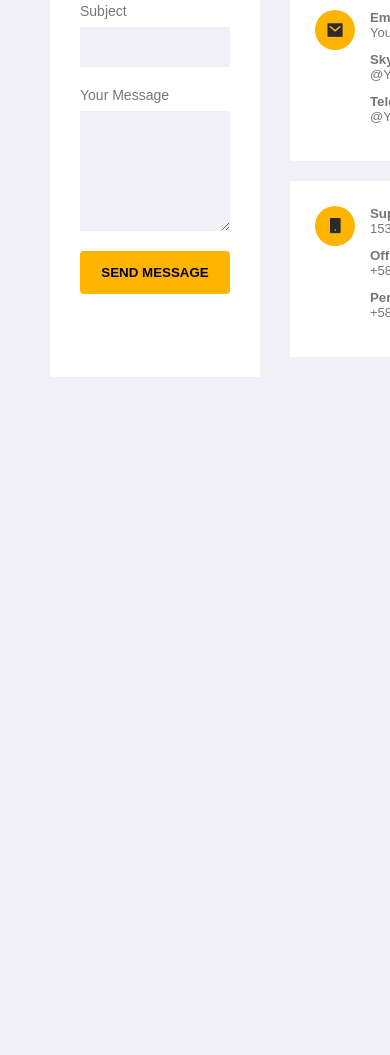
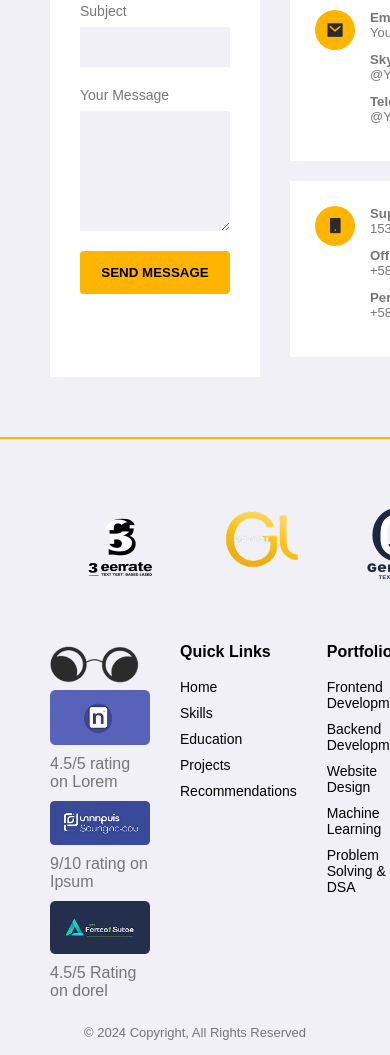
Before and after one commit to ShrishtiSingh11/JTG-Developer-Portfolio, a plain HTML site: page index.html in a window 390 px wide. Shown: the part 3384-4439 px from the top of the page. Before the commit the page ends 3821 px from the top, so only its background shows below. Drawn offline with Linux system fonts and the light colour scheme.

Commit message:
next step- make portfolio responsive for tablets and mobile

```diff
--- a/index.html
+++ b/index.html
@@ -358,10 +358,69 @@ Lorem ipsum dolor sit amet, consectetur adipiscing elit. Et, volutpat feugiat pl
             </div>
         </div>
     </div>
-
-
     </section>
 
+    <footer class="footer">
+
+    <div class="partner-logos">
+        <img src="assets/Frame (7).png" alt="Partner 1">
+        <img src="assets/Frame (4).png" alt="Partner 2">
+        <img src="assets/Frame (5).png" alt="Partner 3">
+        <img src="assets/Frame (6).png" alt="Partner 4">
+    </div>
+
+    <div class="footer-content">
+
+        <div class="footer-brand">
+            <img src="assets/Logo.png" alt="Portfolio logo">
+
+            <div class="rating-badges">
+                <img src="assets/Group 270.png" alt="Rating badge">
+                <p>4.5/5 rating on Lorem </p>
+                <img src="assets/Rectangle 97 (1).png" alt="Rating badge">
+                <p>9/10 rating on Ipsum</p>
+                <img src="assets/Rectangle 100 (1).png" alt="Rating badge">
+                <p>4.5/5 Rating on dorel</p>
+            </div>
+        </div>
+
+        <div class="footer-links">
+            <h3>Quick Links</h3>
+            <a href="#home">Home</a>
+            <a href="#skills">Skills</a>
+            <a href="#education">Education</a>
+            <a href="#projects">Projects</a>
+            <a href="#recommendations">Recommendations</a>
+        </div>
+
+        <div class="footer-links">
+            <h3>Portfolio</h3>
+            <a href="#projects">Frontend Development</a>
+            <a href="#projects">Backend Development</a>
+            <a href="#projects">Website Design</a>
+            <a href="#projects">Machine Learning</a>
+            <a href="#projects">Problem Solving & DSA</a>
+        </div>
+
+        <div class="footer-social">
+            <h3>Connect</h3>
+            <a href="#">
+                 <img src="assets/LinkedIn (1).png" alt="LinkedIn"></a>
+            <a href="#">
+                 <img src="assets/Instagram (2).png" alt="Instagram">
+            </a>
+            <a href="#">
+                <img src="assets/Facebook (1).png" alt="Facebook">
+            </a>
+        </div>
+
+    </div>
+
+    <div class="copyright">
+        <p>© 2024 Copyright, All Rights Reserved</p>
+    </div>
+
+</footer>
     </main>
 
 </body>
--- a/style.css
+++ b/style.css
@@ -443,3 +443,100 @@ color: #767676;
     color: #767676;
     margin-bottom: 12px;
 }
+
+
+.footer {
+    padding: 30px 50px 15px;
+    border-top: 2px solid #FFB400;
+}
+
+.partner-logos {
+    display: flex;
+    justify-content: space-around;
+    align-items: center;
+    margin-bottom: 30px;
+}
+
+.partner-logos img {
+    width: 140px;
+    height: 144px;
+    object-fit: contain;
+}
+
+.footer-content {
+    display: grid;
+    grid-template-columns: 1.5fr 1fr 1fr 1fr;
+    gap: 30px;
+}
+
+.footer-brand > img {
+    width: 90px;
+    height: auto;
+    object-fit: contain;
+}
+
+.rating-badges {
+    display: flex;
+    flex-direction: column;
+    align-items: flex-start;
+    gap: 10px;
+}
+
+.rating-badges img {
+    width: 100px;
+    height: auto;
+    object-fit: contain;
+}
+.rating-badges p{
+    color: #767676;
+}
+.footer-links,
+.footer-social {
+    display: flex;
+    flex-direction: column;
+    gap: 10px;
+}
+
+.footer-links h3,
+.footer-social h3 {
+    font-size: 16px;
+    margin-bottom: 8px;
+}
+
+.footer-links a,
+.footer-social a {
+    text-decoration: none;
+    color: #000;
+    font-size: 14px;
+}
+
+.footer-social {
+    display: flex;
+    flex-direction: column;
+    align-items: flex-start;
+    gap: 12px;
+}
+
+.footer-social h3 {
+    font-size: 16px;
+    margin-bottom: 8px;
+}
+
+.footer-social a {
+    display: block;
+    text-decoration: none;
+}
+
+.footer-social img {
+    display: block;
+    width: 120px;
+    height: 36px;
+    object-fit: contain;
+    object-position: left center;
+}
+.copyright {
+    text-align: center;
+    margin-top: 25px;
+    color: #767676;
+    font-size: 13px;
+}
```
Also changed, not shown: assets/Facebook (1).png (added), assets/Frame (4).png (added), assets/Frame (5).png (added), assets/Frame (6).png (added), assets/Frame (7).png (added), assets/Group 270.png (added), assets/Instagram (2).png (added), assets/LinkedIn (1).png (added), assets/Rectangle 100 (1).png (added), assets/Rectangle 97 (1).png (added).
